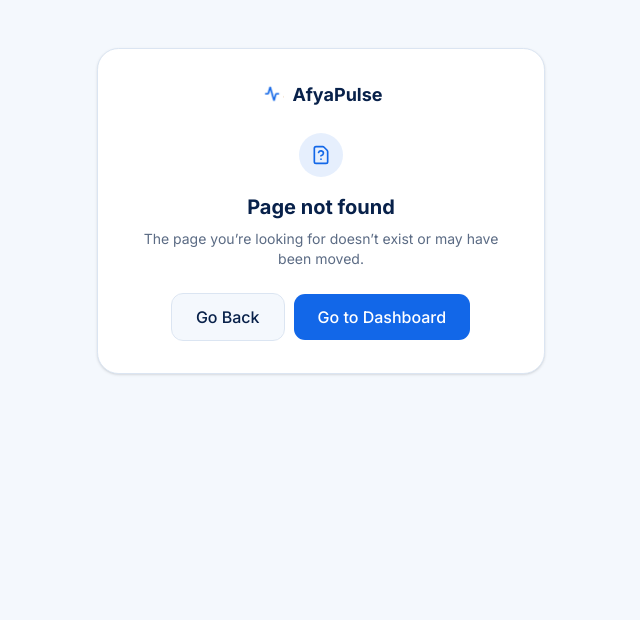
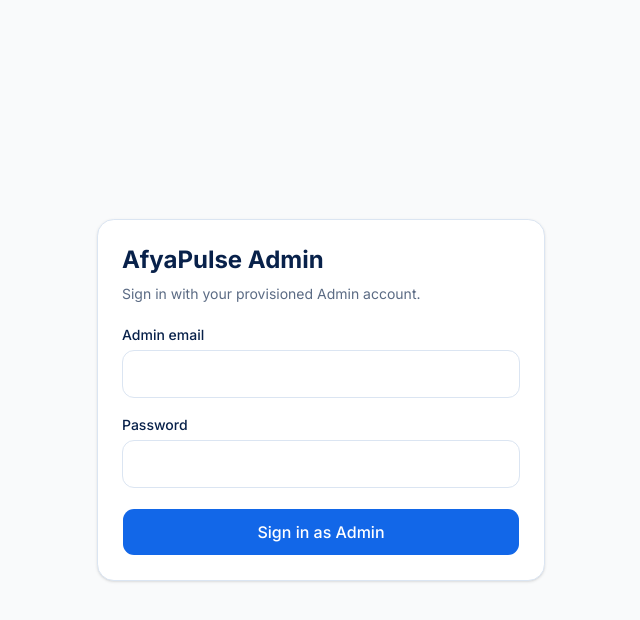
Before and after one commit to Abdulfatai2000/AfyaPulsex, a Next.js app: page /admin/login in a window 1280 px wide. Before the commit this address had no page. Shown: the top 620 px of the page, without its empty margins (319-959 px from the left). Built offline with nearby package versions, Linux system fonts and the light colour scheme; no server answers.

Commit message:
feat(app): add admin login and authentication action routes

```diff
--- /dev/null
+++ b/app/(auth)/admin/login/AdminLoginForm.tsx
@@ -0,0 +1,23 @@
+"use client";
+
+import { useActionState } from "react";
+import { Loader2 } from "lucide-react";
+import { Button } from "@/components/ui/button";
+import { Input } from "@/components/ui/input";
+import { Label } from "@/components/ui/label";
+import { adminLoginAction } from "./actions";
+
+export function AdminLoginForm() {
+  const [state, action, pending] = useActionState(adminLoginAction, { error: "" });
+  return <form action={action} className="space-y-5">
+    <div className="space-y-2"><Label htmlFor="admin-email">Admin email</Label>
+      <Input id="admin-email" name="email" type="email" autoComplete="username" required disabled={pending} /></div>
+    <div className="space-y-2"><Label htmlFor="admin-password">Password</Label>
+      <Input id="admin-password" name="password" type="password" autoComplete="current-password" required disabled={pending} /></div>
+    {state.error && <p role="alert" className="text-sm text-destructive">{state.error}</p>}
+    <Button type="submit" className="w-full" disabled={pending}>
+      {pending && <Loader2 className="animate-spin" aria-hidden="true" />}
+      {pending ? "Signing in..." : "Sign in as Admin"}
+    </Button>
+  </form>;
+}
--- /dev/null
+++ b/app/(auth)/admin/login/actions.ts
@@ -0,0 +1,29 @@
+"use server";
+
+import { AuthError } from "next-auth";
+import { signIn } from "@/server/auth/config";
+import { connectDB } from "@/server/db/connection";
+import { User } from "@/server/models";
+import { emailSchema } from "@/lib/validation/validators";
+
+export async function adminLoginAction(_previous: { error: string }, form: FormData) {
+  const email = emailSchema.safeParse(form.get("email"));
+  const password = form.get("password");
+  const denied = { error: "Unable to sign in. Use valid credentials for an active Admin account." };
+  if (!email.success || typeof password !== "string" || !password) return denied;
+  try {
+    await connectDB();
+    const user = await User.findOne({ email: email.data }).select("role accountStatus").lean();
+    if (user?.role !== "admin" || user.accountStatus !== "active") return denied;
+  } catch {
+    return { error: "Admin sign-in is temporarily unavailable. Please try again." };
+  }
+  try {
+    // Existing Auth.js provider verifies the bcrypt password and issues the session.
+    await signIn("credentials", { email: email.data, password, redirectTo: "/admin/dashboard" });
+  } catch (error) {
+    if (error instanceof AuthError) return denied;
+    throw error; // Preserve Next.js's successful redirect.
+  }
+  return denied;
+}
--- /dev/null
+++ b/app/(auth)/admin/login/page.tsx
@@ -0,0 +1,11 @@
+import { AdminLoginForm } from "./AdminLoginForm";
+
+export default function AdminLoginPage() {
+  return <main className="flex min-h-screen items-center justify-center bg-gray-50 px-4 py-12">
+    <section className="w-full max-w-md space-y-6 rounded-xl border bg-white p-6 shadow-sm" aria-labelledby="admin-login-title">
+      <div><h1 id="admin-login-title" className="text-2xl font-bold text-[#08214A]">AfyaPulse Admin</h1>
+        <p className="mt-2 text-sm text-muted-foreground">Sign in with your provisioned Admin account.</p></div>
+      <AdminLoginForm />
+    </section>
+  </main>;
+}
```
